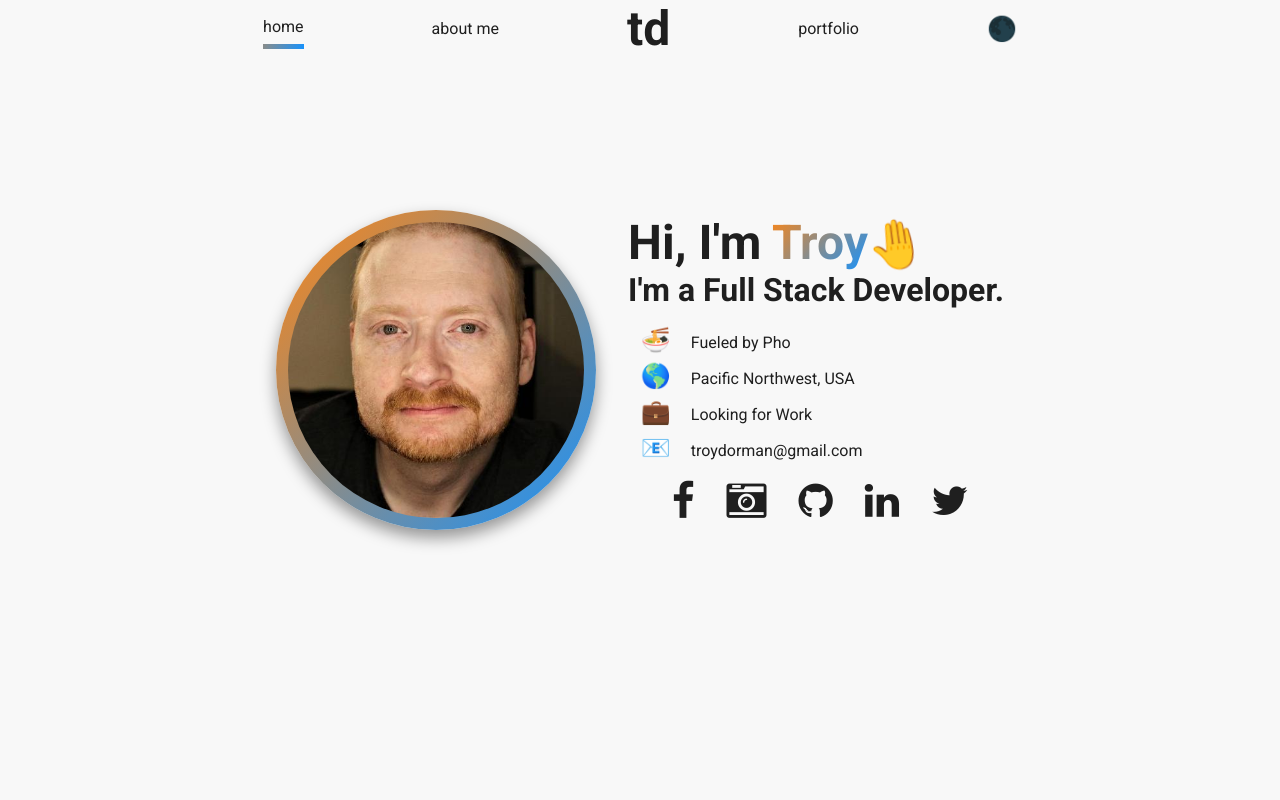
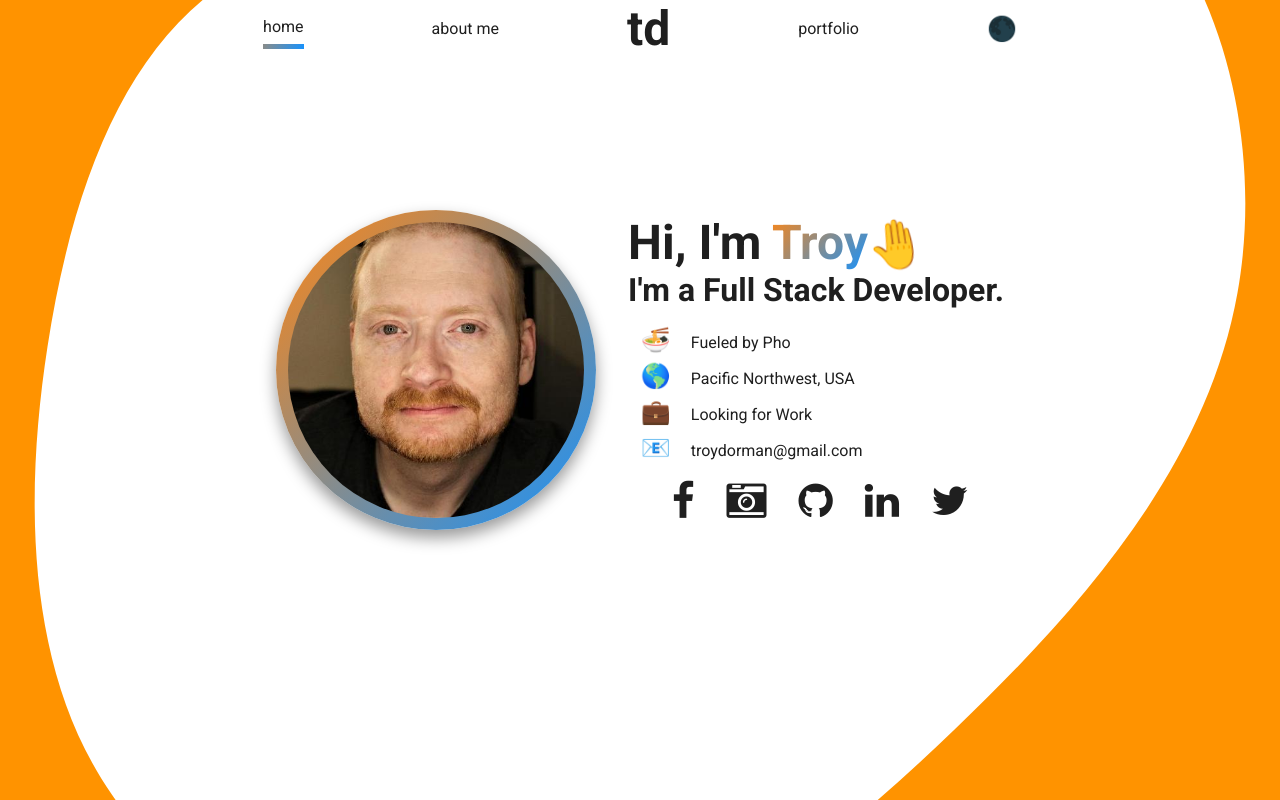
Before and after one commit to infiniteoo/portfolio_2024, a React (Create React App) app: page / in a window 1280 px wide. Built offline with nearby package versions, Linux system fonts and the light colour scheme.

Commit message:
added background

```diff
--- a/src/components/BaseLayout.module.scss
+++ b/src/components/BaseLayout.module.scss
@@ -23,10 +23,21 @@
   footer {
     color: $white;
   }
+
+  background-image: url('../img/bg-dark.svg');
+  background-size: cover;
+  background-repeat: no-repeat;
+  background-attachment: fixed;
+  background-position: center;
 }
 
 .light {
   background-color: $white;
   color: $dark;
   transition: all 400ms;
+  background-image: url('../img/bg-light.svg');
+  background-size: cover;
+  background-repeat: no-repeat;
+  background-attachment: fixed;
+  background-position: center;
 }
```
Also changed, not shown: src/img/bg-dark.svg (added), src/img/bg-light.svg (added).
